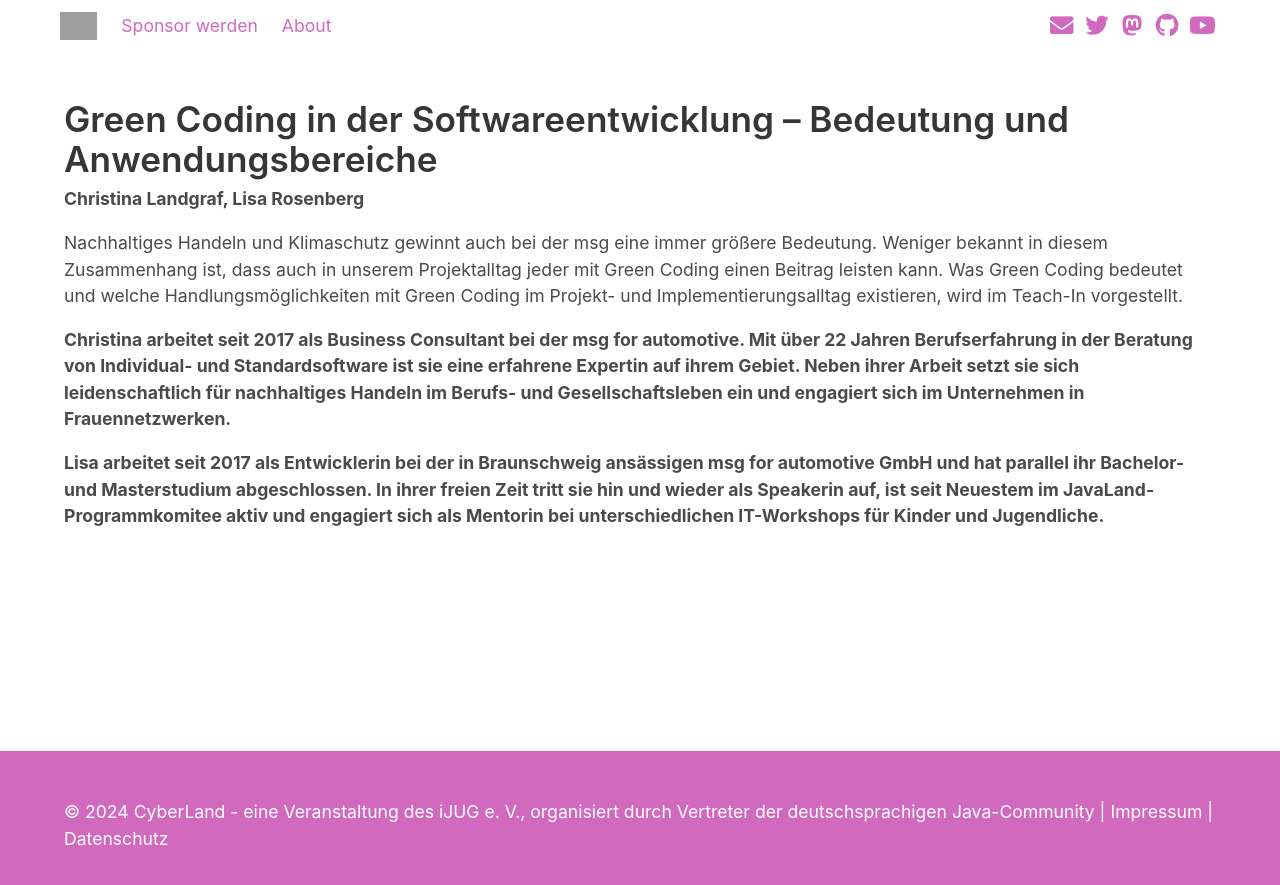
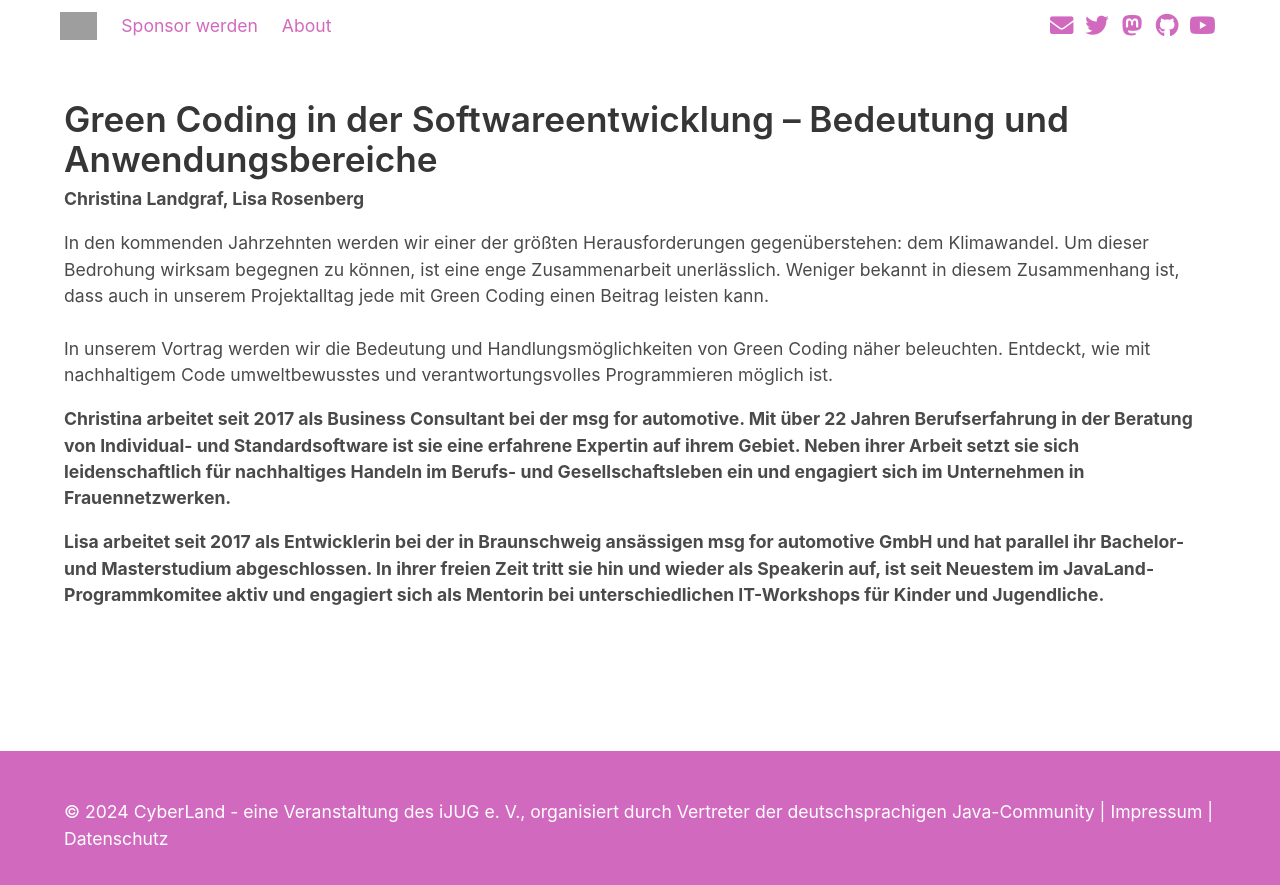
Before and after one commit to CyberLandConf/CyberLandConf.github.io, a Jekyll site: the page built from _sessions/2024-12-ladies-night/session-63.md, in a window 1280 px wide. Shown: the top 885 px of the page. Built offline with Jekyll 4.4.1, drawn with Linux system fonts in a browser that asks for light colours; grey boxes are pictures that could not be loaded.

Commit message:
changed abstract

```diff
--- a/_sessions/2024-12-ladies-night/session-63.md
+++ b/_sessions/2024-12-ladies-night/session-63.md
@@ -2,7 +2,9 @@
   session-id: 'session-63'
   title: "Green Coding in der Softwareentwicklung – Bedeutung und Anwendungsbereiche"
   abstract: |
-    Nachhaltiges Handeln und Klimaschutz gewinnt auch bei der msg eine immer größere Bedeutung. Weniger bekannt in diesem Zusammenhang ist, dass auch in unserem Projektalltag jeder mit Green Coding einen Beitrag leisten kann. Was Green Coding bedeutet und welche Handlungsmöglichkeiten mit Green Coding im Projekt- und Implementierungsalltag existieren, wird im Teach-In vorgestellt.
+    In den kommenden Jahrzehnten werden wir einer der größten Herausforderungen gegenüberstehen: dem Klimawandel. Um dieser Bedrohung wirksam begegnen zu können, ist eine enge Zusammenarbeit unerlässlich. Weniger bekannt in diesem Zusammenhang ist, dass auch in unserem Projektalltag jede mit Green Coding einen Beitrag leisten kann.
+
+    In unserem Vortrag werden wir die Bedeutung und Handlungsmöglichkeiten von Green Coding näher beleuchten. Entdeckt, wie mit nachhaltigem Code umweltbewusstes und verantwortungsvolles Programmieren möglich ist.
   meetupId: cyberland-ladies-night-24
   speaker-id: 'christina-landgraf-lisa-rosenberg'
   layout: session
```
